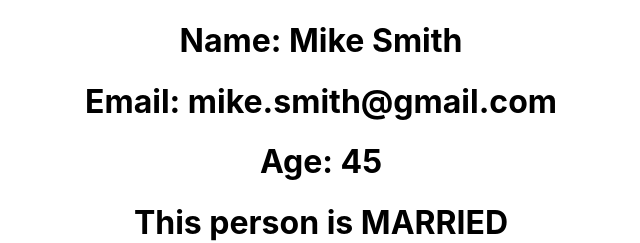
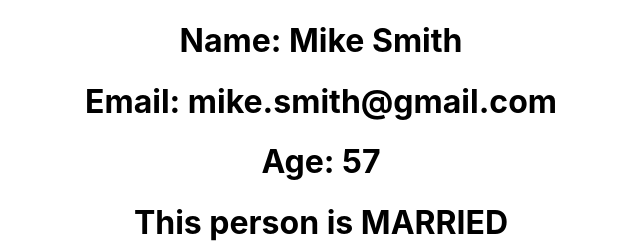
Before and after one commit to AhmedElyacoubiForJ/typescriptdemo, a React (Create React App) app: page / in a window 1280 px wide. Shown: the top 243 px of the page, without its empty margins (319-959 px from the left). Built offline with nearby package versions, Linux system fonts and the light colour scheme; the HTML template or start-up script is replaced by a standard one.

Commit message:
functions w. typescipt

```diff
--- a/src/App.tsx
+++ b/src/App.tsx
@@ -2,15 +2,25 @@ import "./App.css";
 import Person, {Continent} from "./components/Person";
 
 function App() {
+
+  const getAge  = (birthYear : Date) => {
+    const today = new Date();
+    const age = today.getFullYear() - birthYear.getFullYear();
+    return age;
+  }
+  const birthDay = new Date(1967, 3, 15);
+  //const age = getAge(birthDay);
+  //console.log(age);
   return (
     <div className="App">
       <Person
         name="Mike Smith"
         email="mike.smith@gmail.com"
-        age={45}
+        age={getAge(birthDay)}
         isMarried={true}
         friends={["John", "Jeff", "Mary"]}
         continent={Continent.NORTH_AMERICA}
+        //country="USA" to demonstrate country as optional
       />
     </div>
   );
```
